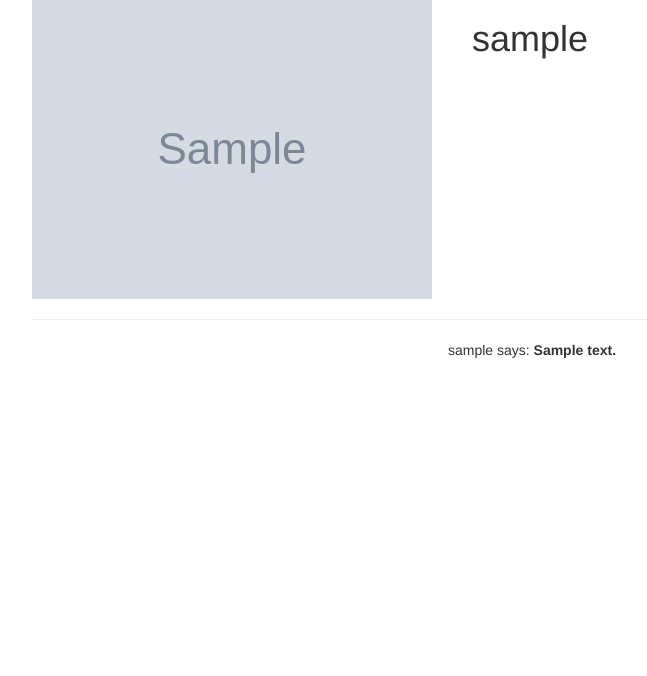
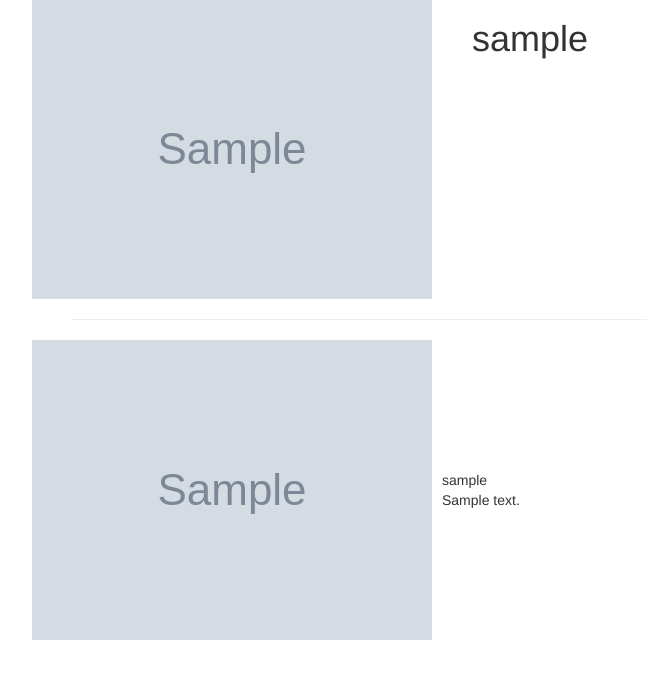
Before and after one commit to hecronk/APP_flask, a Flask app: template app/templates/main/user.html in a window 1280 px wide. Shown: the part 124-800 px from the top of the page, without its empty margins (38-685 px from the left). Run offline with Flask 2, Linux system fonts and the light colour scheme; tables that the repository leaves empty hold one stand-in row (values such as "Sample post"); the template is opened without the code that fills it: values that come from a table or form of the project are taken from there, most other values are stand-ins (such as "Sample title", 1, 10 or a date in 2020); grey boxes marked "Sample" are stand-in pictures; some libraries are stand-ins or nearby versions.

Commit message:
user.html updated

```diff
--- a/app/templates/main/user.html
+++ b/app/templates/main/user.html
@@ -7,8 +7,22 @@
             <td style="padding-left: 40px"><h1>{{ user.username }}</h1></td>
         </tr>
     </table>
-    <hr>
     {% for post in posts %}
-    <div><p>{{ post.author.username }} says: <b>{{ post.body }}</b></p></div>
+    <table>
+        <tr>
+            <td><img src={{ avatars.gravatar(post.author.email, 36) }}></td>
+            <td>
+                <table>
+                    <tr>
+                        <td style="padding-left: 10px" align="left">{{ post.author.username }}</td>
+                    </tr>
+                    <tr>
+                        <td style="padding-left: 10px">{{ post.body }}</td>
+                    </tr>
+                </table>
+            </td>
+        </tr>
+        <hr style="width: 950px; margin-left: 40px">
+    </table>
     {% endfor %}
 {% endblock %}
```
